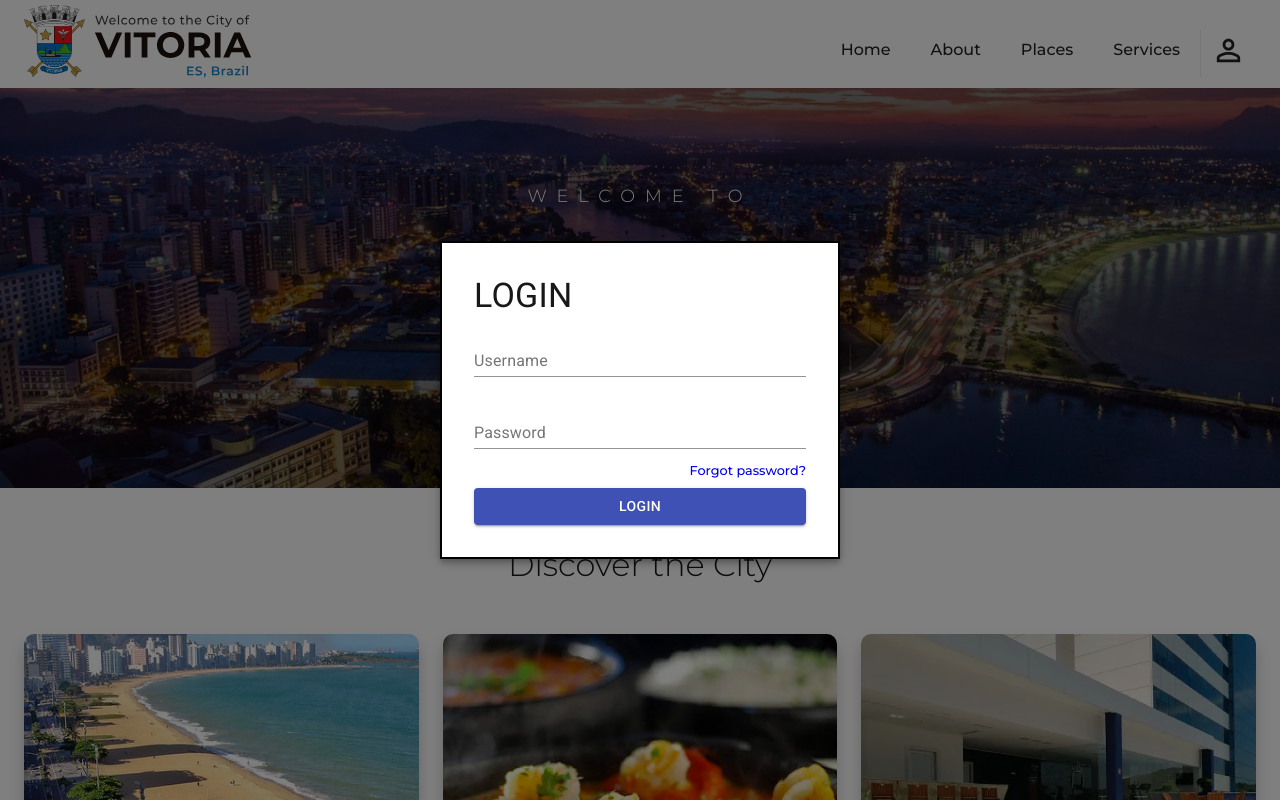
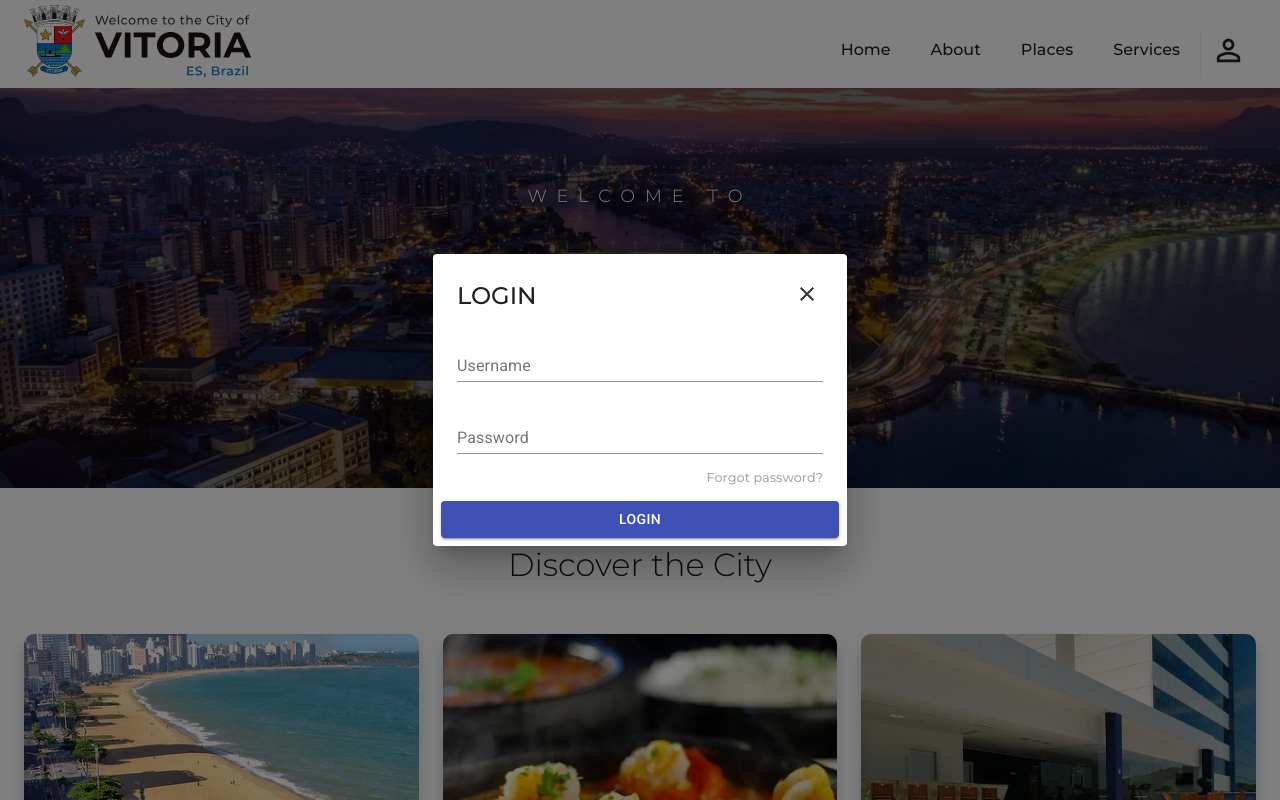
Before and after one commit to arielcardoso/wmad_react_website, a React (Create React App) app: page / in a window 1280 px wide. Both pictures are taken after a click on the button 1228 px from the left and 53 px from the top of the page. Shown: the top 800 px of the page. Built offline with nearby package versions, Linux system fonts and the light colour scheme.

Commit message:
Login form using dialog

```diff
--- a/src/assets/styles/_reset.scss
+++ b/src/assets/styles/_reset.scss
@@ -220,61 +220,6 @@ input {
     }
 }
 
-/* Modal */
-.modal-bg {
-    background: rgba(0,0,0, 0.95);
-    position: fixed;
-    top: 0;
-    left: 0;
-    right: 0;
-    bottom: 0;
-    z-index: 200;
-    display: none;
-    opacity: 0;
-}
-.modal {
-    background: #fff;
-    border-radius: 10px;
-    width: 90%;
-    max-width: 700px;
-    padding: 30px;
-    z-index: 201;
-    position: absolute;
-    top: 100px;
-    left: 50%;
-    margin-left: -350px;
-    display: none;
-    opacity: 0;
-}
-body.modal-oppened {
-    overflow: hidden;
-}
-body.modal-oppened .modal-bg,
-.modal-oppened {
-    display: block;
-    opacity: 1;
-    transition: all 1s ease-in-out;
-}
-.modal h2 {
-    margin-top: 0;
-}
-.modal-sm {
-    max-width: 400px;
-    margin-left: -200px;
-}
-.modal .btn-close-modal {
-    position: absolute;
-    top: 22px;
-    right: 22px;
-    background: none;
-    border: 0;
-    font-size: 2rem;
-    color: #999;
-}
-.modal .btn-close-modal:hover {
-    color: #0073BC;
-}
-
 /* Footer */
 footer {
     background: #0073BC;
@@ -319,3 +264,27 @@ footer {
 form .MuiTextField-root {
     margin-bottom: 1.5rem;
 }
+.forgot-password {
+    font-size: 0.8rem;
+    display: block;
+    text-align: right;
+    margin-top: -0.5rem;
+    color: #aaa;
+    &:hover {
+        color: #3f51b5;
+    }
+}
+.custom-dialog-title {
+    margin: 0;
+    padding: 1rem;
+    .close-button {
+        position: absolute;
+        right: 1rem;
+        top: 1rem;
+        color: #333;
+    }
+    .title {
+        font-size: 1.5rem;
+        padding-top: 0.7rem;
+    }
+}
--- a/src/components/LoginModal.jsx
+++ b/src/components/LoginModal.jsx
@@ -1,29 +1,9 @@
 import React, { forwardRef, useImperativeHandle } from 'react';
-import { makeStyles } from '@material-ui/core/styles';
-import { Typography, TextField, Button } from '@material-ui/core';
-
-import Modal from '@material-ui/core/Modal';
-import Backdrop from '@material-ui/core/Backdrop';
-import Fade from '@material-ui/core/Fade';
-
-const useStyles = makeStyles((theme) => ({
-  modal: {
-    display: 'flex',
-    alignItems: 'center',
-    justifyContent: 'center',
-  },
-  paper: {
-    backgroundColor: '#fff',
-    border: '2px solid #000',
-    boxShadow: theme.shadows[5],
-    padding: '2rem',
-    width: '90%',
-    maxWidth: '400px',
-  },
-}));
+import { TextField, Button, Dialog, DialogActions, DialogContent, IconButton } from '@material-ui/core';
+import CloseIcon from '@material-ui/icons/Close';
+import MuiDialogTitle from '@material-ui/core/DialogTitle';
 
 const LoginModal = forwardRef((props, ref) => {
-  const classes = useStyles();
 
   const [open, setOpen] = React.useState(false);
 
@@ -40,32 +20,35 @@ const LoginModal = forwardRef((props, ref) => {
      }),
   )
 
+  const CustomDialogTitle = ((props) => {
+    const { children, onClose } = props;
+    return (
+      <MuiDialogTitle disableTypography className='custom-dialog-title' >
+        <div className="title">{children}</div>
+        {onClose ? (
+          <IconButton aria-label="close" className='close-button' onClick={onClose}>
+            <CloseIcon />
+          </IconButton>
+        ) : null}
+      </MuiDialogTitle>
+    );
+  });
+
   return (
     <div>
-      <Modal
-        aria-labelledby="transition-modal-title"
-        aria-describedby="transition-modal-description"
-        className={classes.modal}
-        open={open}
-        onClose={handleOpen}
-        closeAfterTransition
-        BackdropComponent={Backdrop}
-        BackdropProps={{
-          timeout: 500,
-        }}
-      >
-        <Fade in={open}>
-          <div className={classes.paper} >
-            <Typography variant="h4" component="h4" gutterBottom>LOGIN</Typography>
-            <form action="post" >
-              <TextField id="loginUsername" label="Username" fullWidth />
-              <TextField id="loginPassword" label="Password" fullWidth />
-              <a href="/" style={{margin:'-10px 0 10px', display:'block', fontSize:'0.8rem', textAlign:'right' }} >Forgot password?</a>
-              <Button fullWidth type="submit" variant="contained" color="primary" >LOGIN</Button>
-            </form>
-          </div>
-        </Fade>
-      </Modal>
+      <Dialog open={open} onClose={handleOpen} aria-labelledby="form-dialog">
+        <form>
+          <CustomDialogTitle onClose={handleOpen}>LOGIN</CustomDialogTitle>
+          <DialogContent>
+            <TextField id="loginUsername" label="Username" fullWidth />
+            <TextField id="loginPassword" label="Password" fullWidth />
+            <a href="/" className="forgot-password">Forgot password?</a>
+          </DialogContent>
+          <DialogActions>
+            <Button fullWidth onClick={handleOpen} type="submit" variant="contained" color="primary">LOGIN</Button>
+          </DialogActions>
+        </form>
+      </Dialog>
     </div>
   );
 });
```
